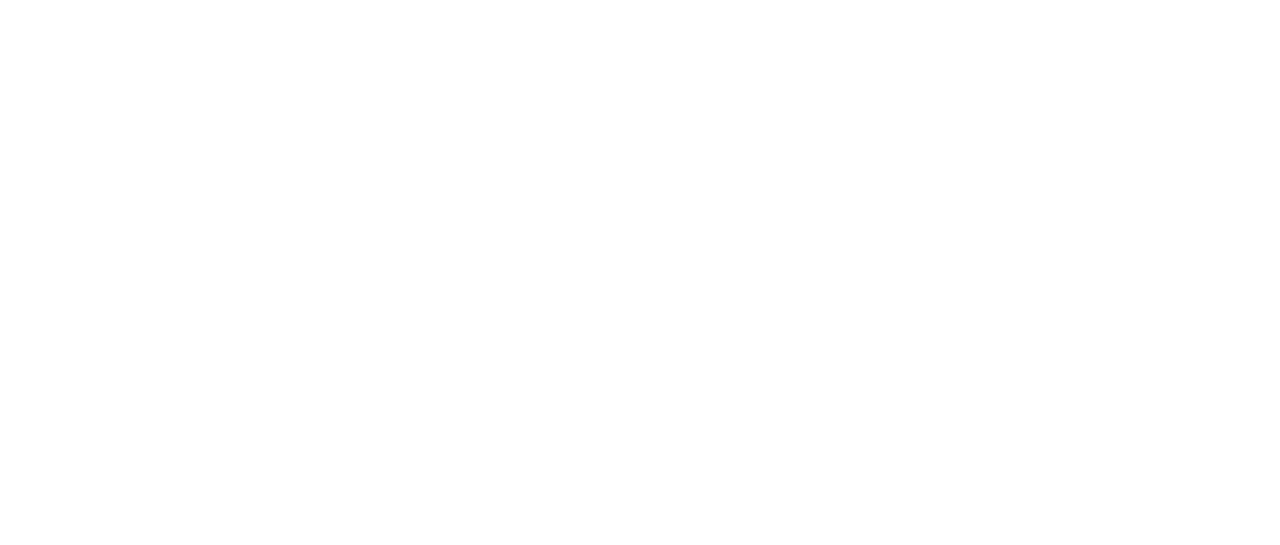
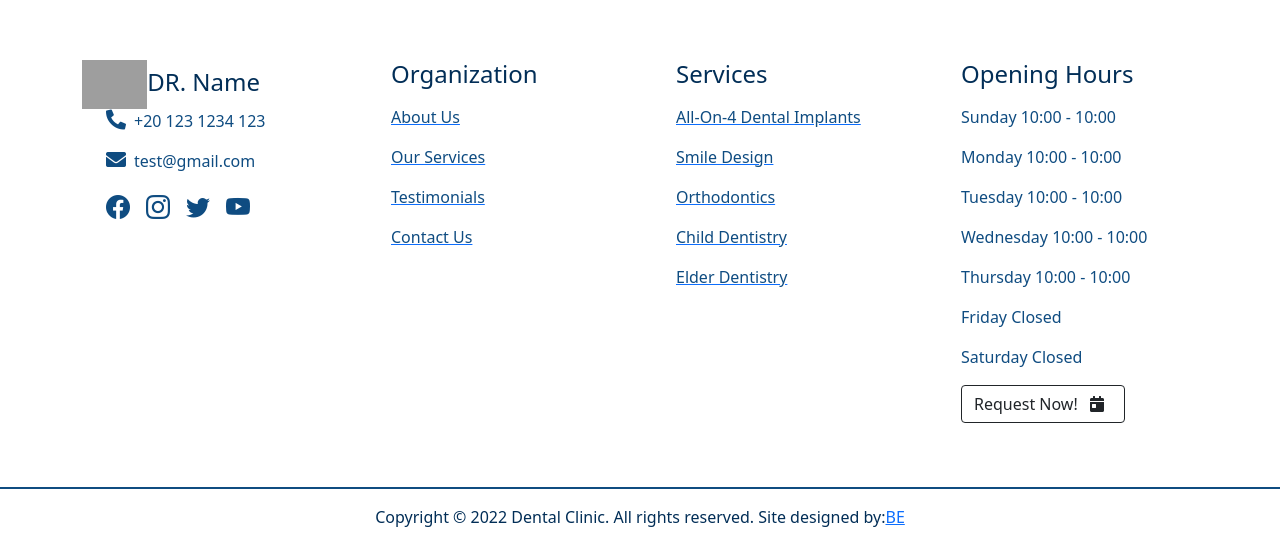
Before and after one commit to Boody2004/dental-clinic, a React (Create React App) app: page /aboutUs in a window 1280 px wide. Shown: the part 1604-2149 px from the top of the page. Before the commit the page ends 1600 px from the top, so only its background shows below. Built offline with nearby package versions, Linux system fonts and the light colour scheme; grey boxes are pictures that could not be loaded; a web font is replaced by a local one.

Commit message:
add footer

```diff
--- a/src/App.js
+++ b/src/App.js
@@ -7,6 +7,7 @@
 import Testimonials from "./pages/Testimonials";
 import ContactUs from "./pages/ContactUs";
 import NotFound from "./pages/NotFound";
+import Footer from "./components/App/Footer";
 
 function App() {
   return (
@@ -37,6 +38,7 @@
           <NotFound />
         </Route>
       </Switch>
+      <Footer />
     </Router>
   );
 }
--- /dev/null
+++ b/src/components/App/Footer.js
@@ -0,0 +1,148 @@
+import { Link } from "react-router-dom";
+
+const Footer = () => {
+  return (
+    <>
+      <div className="container my-5">
+        <div className="row">
+          <div className="col-lg-3 col-md-6 col-sm-12 py-3">
+            <h4 className="title mb-0">
+              <img
+                src="https://res.cloudinary.com/dirbnpgsp/image/upload/v1648752167/logo_uuwjoy.png"
+                alt="logo img"
+                style={{
+                  width: "25%",
+                }}
+              />
+              DR. Name
+            </h4>
+            <div className="ms-4">
+              <p className="subtitle">
+                <i
+                  className="fas fa-phone-alt me-2 fs-5"
+                  style={{
+                    color: "var(--brand_primary)",
+                  }}
+                ></i>
+                +20 123 1234 123
+              </p>
+              <p className="subtitle">
+                <i
+                  className="fa fa-envelope me-2 fs-5"
+                  style={{
+                    color: "var(--brand_primary)",
+                  }}
+                ></i>
+                test@gmail.com
+              </p>
+              <Link to="/" target="_blank">
+                <i
+                  className="bi bi-facebook me-3 fs-4"
+                  style={{
+                    color: "var(--brand_primary)",
+                  }}
+                ></i>
+              </Link>
+              <Link to="/" target="_blank">
+                <i
+                  className="bi bi-instagram me-3 fs-4"
+                  style={{
+                    color: "var(--brand_primary)",
+                  }}
+                ></i>
+              </Link>
+              <Link to="/" target="_blank">
+                <i
+                  className="bi bi-twitter me-3 fs-4"
+                  style={{
+                    color: "var(--brand_primary)",
+                  }}
+                ></i>
+              </Link>
+              <Link to="/" target="_blank">
+                <i
+                  className="bi bi-youtube me-3 fs-4"
+                  style={{
+                    color: "var(--brand_primary)",
+                  }}
+                ></i>
+              </Link>
+            </div>
+          </div>
+          <div className="col-lg-3 col-md-6 col-sm-12 py-3">
+            <div className="ms-4">
+              <h4 className="title mb-3">Organization</h4>
+              <Link to="/aboutUs">
+                <p className="subtitle">About Us</p>
+              </Link>
+              <Link to="/ourServices">
+                <p className="subtitle">Our Services</p>
+              </Link>
+              <Link to="/testimonials">
+                <p className="subtitle">Testimonials</p>
+              </Link>
+              <Link to="/contactUs">
+                <p className="subtitle">Contact Us</p>
+              </Link>
+            </div>
+          </div>
+          <div className="col-lg-3 col-md-6 col-sm-12 py-3">
+            <div className="ms-4">
+              {" "}
+              <h4 className="title mb-3">Services</h4>
+              <Link to="/">
+                <p className="subtitle">All-On-4 Dental Implants</p>
+              </Link>
+              <Link to="/">
+                <p className="subtitle">Smile Design</p>
+              </Link>
+              <Link to="/">
+                <p className="subtitle">Orthodontics</p>
+              </Link>
+              <Link to="/">
+                <p className="subtitle">Child Dentistry</p>
+              </Link>
+              <Link to="/">
+                <p className="subtitle">Elder Dentistry</p>
+              </Link>
+            </div>
+          </div>
+          <div className="col-lg-3 col-md-6 col-sm-12 py-3">
+            <div className="ms-4">
+              <h4 className="title mb-3">Opening Hours</h4>
+              <p className="subtitle">Sunday 10:00 - 10:00</p>
+              <p className="subtitle">Monday 10:00 - 10:00</p>
+              <p className="subtitle">Tuesday 10:00 - 10:00</p>
+              <p className="subtitle">Wednesday 10:00 - 10:00</p>
+              <p className="subtitle">Thursday 10:00 - 10:00</p>
+              <p className="subtitle">Friday Closed</p>
+              <p className="subtitle">Saturday Closed</p>
+              <Link to="/" className="my-3">
+                <button className="btn btn-outline-dark fs-6">
+                  Request Now! <i className="fa fa-calendar-day px-2"></i>
+                </button>
+              </Link>
+            </div>
+          </div>
+        </div>
+      </div>
+      <div
+        className="text-center pt-3"
+        style={{ borderTop: "2px solid var(--brand_primary)" }}
+      >
+        <p className="title">
+          Copyright © 2022 <span>Dental Clinic</span>. All rights reserved. Site
+          designed by:
+          <Link
+            to="https://abd-elrahman-be-portfolio.herokuapp.com/"
+            target="_blank"
+          >
+            BE
+          </Link>
+        </p>
+      </div>
+    </>
+  );
+};
+
+export default Footer;
--- a/src/components/App/Nav.js
+++ b/src/components/App/Nav.js
@@ -1,4 +1,3 @@
-import companyLogo from "../../assets/logo.png";
 import { Link } from "react-router-dom";
 
 const Nav = () => {
@@ -24,7 +23,7 @@
         <h1>
           <Link className="navbar-brand fs-2" to="/">
             <img
-              src={companyLogo}
+              src="https://res.cloudinary.com/dirbnpgsp/image/upload/v1648752167/logo_uuwjoy.png"
               alt="logo img"
               style={{
                 width: "15%",
--- a/src/style/app.css
+++ b/src/style/app.css
@@ -19,8 +19,7 @@
 .volunteering-banner .banner-left {
   width: 35%;
 }
-.volunteering-banner .banner-left img,
-.about-clinic .banner-right img {
+.volunteering-banner .banner-left img {
   width: 100%;
 }
 .volunteering-banner .banner-right {
@@ -28,9 +27,7 @@
 }
 @media screen and (max-width: 992px) {
   .volunteering-banner .banner-left,
-  .volunteering-banner .banner-right,
-  .about-clinic .banner-left,
-  .about-clinic .banner-right {
+  .volunteering-banner .banner-right {
     width: 100%;
   }
 }
@@ -51,6 +48,15 @@
 .about-clinic .banner-right {
   width: 35%;
 }
+.about-clinic .banner-right img {
+  width: 100%;
+}
 .about-clinic .banner-left {
   width: 65%;
 }
+@media screen and (max-width: 992px) {
+  .about-clinic .banner-left,
+  .about-clinic .banner-right {
+    width: 100%;
+  }
+}
--- a/src/style/general-style.css
+++ b/src/style/general-style.css
@@ -10,3 +10,22 @@
   --transition: 0.2s;
   --transition_two: all 0.4s ease-in-out;
 }
+/* Width */
+::-webkit-scrollbar {
+  width: 10px;
+}
+/* Track */
+::-webkit-scrollbar-track {
+  background-color: var(--background);
+  cursor: pointer;
+}
+/* Handle */
+::-webkit-scrollbar-thumb {
+  background: var(--brand_primary_two);
+  border-radius: 25px;
+}
+/* Handle on hover */
+::-webkit-scrollbar-thumb:hover {
+  background: var(--brand_primary);
+  cursor: pointer;
+}
```
